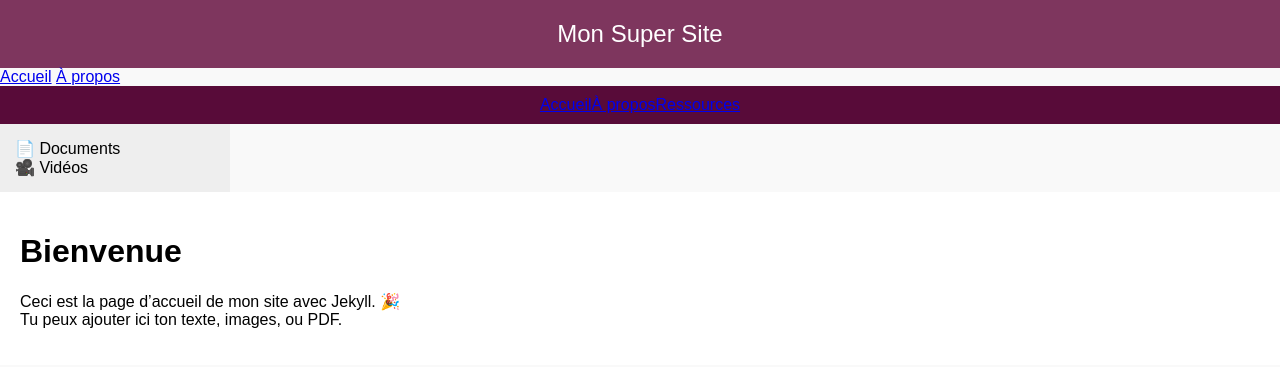
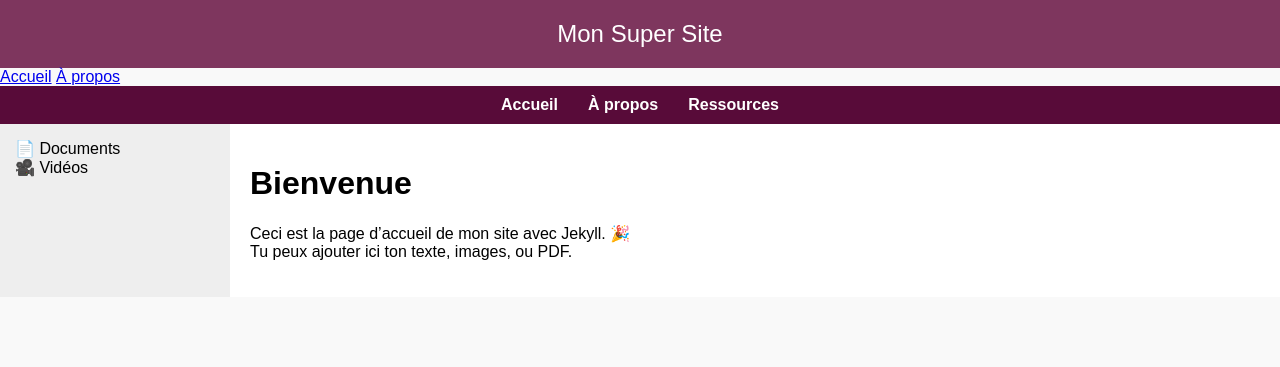
Before and after one commit to bdaire/bdaire.github.io, a Jekyll site: the page built from index.md, in a window 1280 px wide. Shown: the top 367 px of the page. Built offline with Jekyll 4.4.1, drawn with Linux system fonts in a browser that asks for light colours.

Commit message:
Update default.html

```diff
--- a/_layouts/default.html
+++ b/_layouts/default.html
@@ -21,6 +21,15 @@
       padding: 10px;
       display: flex;
       justify-content: center;
+    }
+    nav.topnav a {
+      color: white;
+      margin: 0 15px;
+      text-decoration: none;
+      font-weight: bold;
+    }
+    .container {
+      display: flex;
     }
     aside {
       width: 200px;
```
